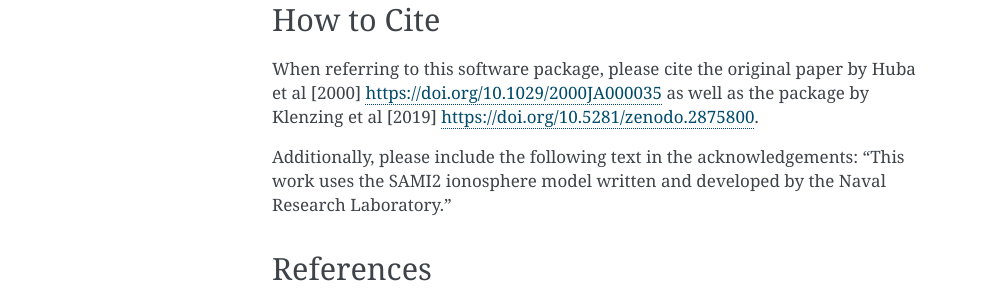
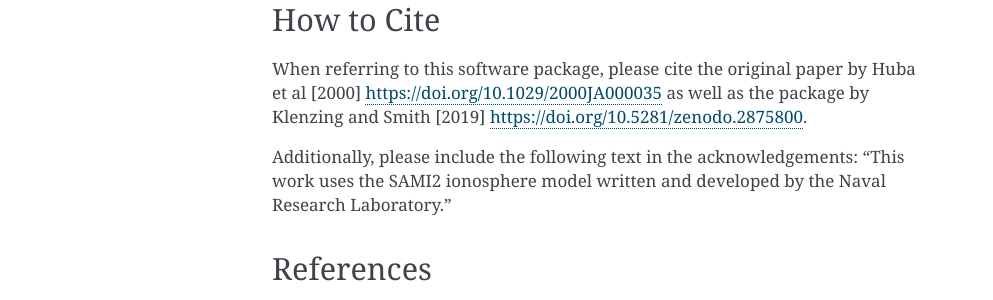
Before and after one commit to sami2py/sami2py, a Sphinx documentation site: the page built from docs/introduction.rst, in a window 1280 px wide. Shown: the part 626-926 px from the top of the page, without its empty margins (148-1141 px from the left). Built offline with Sphinx 7.4.7, drawn with Linux system fonts in a browser that asks for light colours; formulas are drawn with MathJax 3.

Commit message:
Update introduction.rst

```diff
--- a/docs/introduction.rst
+++ b/docs/introduction.rst
@@ -19,7 +19,7 @@
 How to Cite
 -----------
 
-When referring to this software package, please cite the original paper by Huba et al [2000] https://doi.org/10.1029/2000JA000035 as well as the package by Klenzing et al [2019] https://doi.org/10.5281/zenodo.2875800.
+When referring to this software package, please cite the original paper by Huba et al [2000] https://doi.org/10.1029/2000JA000035 as well as the package by Klenzing and Smith [2019] https://doi.org/10.5281/zenodo.2875800.
 
 Additionally, please include the following text in the acknowledgements: "This work uses the SAMI2 ionosphere model written and developed by the Naval Research Laboratory."
 
```
